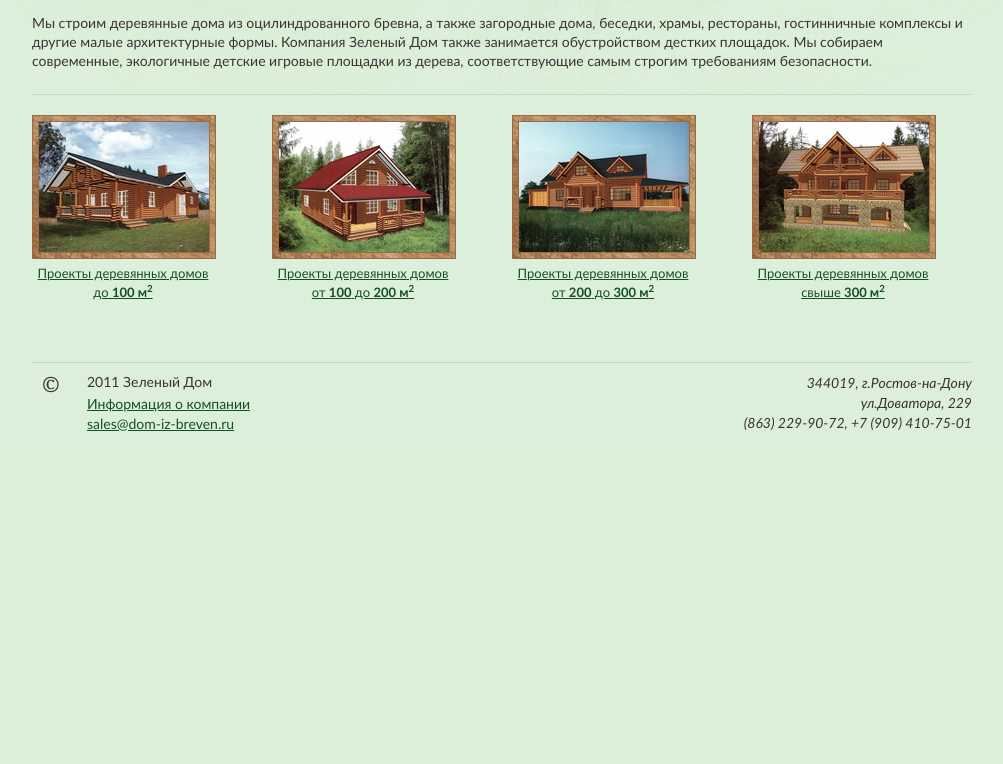
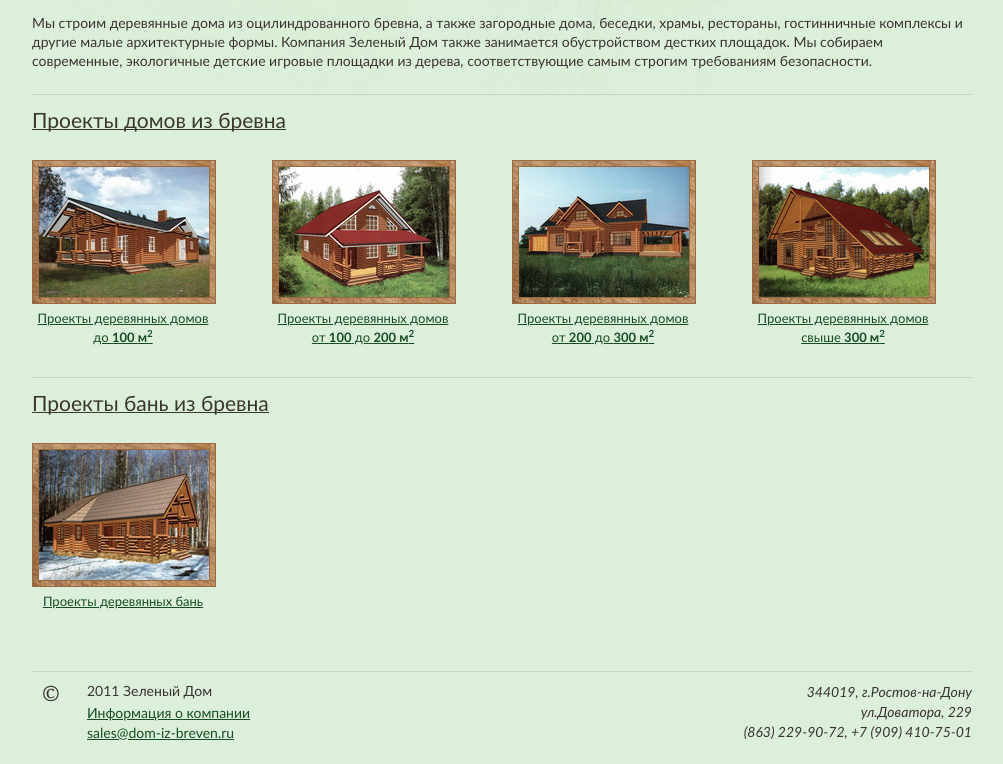
Before and after one commit to andrewgs/dom-iz-breven, a CodeIgniter app: page /proekti-derevyannih-domov in a window 1280 px wide. Shown: the part 388-1152 px from the top of the page, without its empty margins (138-1141 px from the left). Before the commit the page ends 819 px from the top, so only its background shows below. Run offline with CodeIgniter, Linux system fonts and the light colour scheme; some libraries are stand-ins or nearby versions.

Commit message:
release changes

```diff
--- a/www/css/style.css
+++ b/www/css/style.css
@@ -86,7 +86,7 @@ header .top { height: 80px; }
 	#main-nav li a:hover { border-bottom: none; }
 
 #slogan { background: url(../img/slogan.png) no-repeat; display: block; text-indent: -9999px; width: 405px; height: 89px; margin: 10px 0 0; }
-#development { background: url(../img/assort.png) no-repeat; display: block; text-indent: -9999px; width: 336px; height: 71px; margin: 22px 0 0; }
+#development { background: url("../img/assort_new.png"); display: block; height: 51px; margin: 41px 0 0; text-indent: -9999px; width: 322px; }
 #main { font-size: 14px; line-height: 19px; }
 .slider { margin: 23px 0 7px; }
 
--- a/www/project/views/users_interface/header.php
+++ b/www/project/views/users_interface/header.php
@@ -26,7 +26,9 @@
 				<a id="slogan" href="<?=$baseurl;?>proekti-derevyannih-domov">Деревянные дома из оцилиндрованного бревна</a>
 			</div>
 			<div class="grid_6">
-				<a id="development" href="<?=$baseurl;?>proizvodstvo-ocilindrovannogo-brevna">Производство оцилиндрованного бревна в Кировской области</a>
+				<a id="development" href="<?=$baseurl;?>proizvodstvo-ocilindrovannogo-brevna">
+					Бани из оцилиндрованного бревна, беседки, рестораны, загородные дома, гостиницы, коттеджные поселки, конюшни, гаражи и малые архитектурные формы
+				</a>
 			</div>
 		</div>
 	<?php endif;?>
--- a/www/project/views/users_interface/proekti.php
+++ b/www/project/views/users_interface/proekti.php
@@ -30,6 +30,9 @@
 	    		</p>
 	    	</div>
 	    	<div class="grid_12 block-separator"></div>
+	    	<div class="grid_12">
+	    		<h2>Проекты домов из бревна</h2>
+	    	</div>
 	    	<div class="grid_3">
 	    		<a class="project" href="<?=$baseurl;?>proekti-derevyannih-domov-do-100m2"><img alt="Дом из оцилиндрованного бревна" src="<?=$baseurl;?>img/projects/db_1.jpg"></a>
 	    		<div class="project-desc"><a href="<?=$baseurl;?>proekti-derevyannih-domov-do-100m2" class="green-link">Проекты деревянных домов до <strong>100 м<sup>2</sup></strong></a></div>
@@ -46,6 +49,14 @@
 				<a class="project" href="<?=$baseurl;?>proekti-derevyannih-domov-ot-300m2"><img alt="Дом из оцилиндрованного бревна" src="<?=$baseurl;?>img/projects/db_4.jpg"></a>
 	    		<div class="project-desc"><a href="<?=$baseurl;?>proekti-derevyannih-domov-ot-300m2" class="green-link">Проекты деревянных домов свыше <strong>300 м<sup>2</sup></strong></a></div>
 	    	</div>
+	    	<div class="grid_12 block-separator"></div>
+	    	<div class="grid_12">
+	    		<h2>Проекты бань из бревна</h2>
+	    	</div>
+			<div class="grid_12">
+				<a class="project" href="<?=$baseurl;?>proekti-derevyannih-ban"><img alt="Бани из оцилиндрованного бревна" src="<?=$baseurl;?>img/projects/db_5.jpg"></a>
+	    		<div class="project-desc"><a href="<?=$baseurl;?>proekti-derevyannih-ban" class="green-link">Проекты деревянных бань</a></div>
+	    	</div>
 	    </div>
 		<?php $this->load->view('users_interface/footer'); ?>
 	</div> <!--! end of #container -->
```
Also changed, not shown: www/img/projects/db_1_b.jpg (deleted), www/img/projects/db_1_c.jpg (deleted), www/img/projects/db_1_s.jpg (deleted), www/img/projects/db_4.jpg, www/img/projects/db_5.jpg (added), www/img/projects/project-1-1.jpg (deleted), www/img/projects/project-2-1.jpg (deleted), www/img/projects/project-3-1.jpg (deleted).
